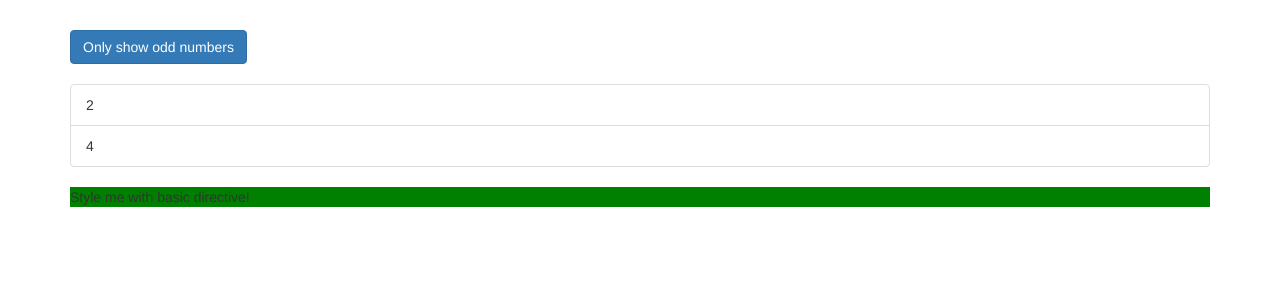
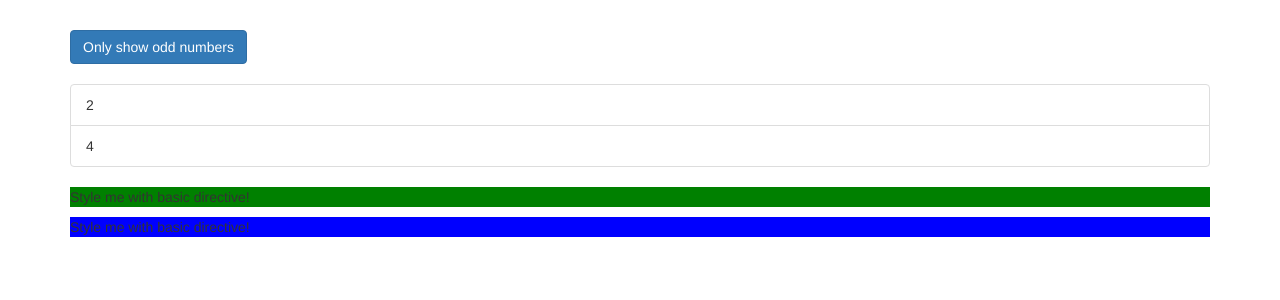
Before and after one commit to justine92415/Angular-The-Complete-Guide-standalone, an Angular app: page / in a window 1280 px wide. Shown: the top 300 px of the page. Built offline with nearby package versions, Linux system fonts and the light colour scheme.

Commit message:
使用Renderer建立的指令

```diff
--- a/src/app/app.component.html
+++ b/src/app/app.component.html
@@ -26,6 +26,7 @@
         </div>
       </ul>
       <p appBasicHighlight>Style me with basic directive!</p>
+      <p appBetterHightlight>Style me with basic directive!</p>
     </div>
   </div>
 </div>
```
